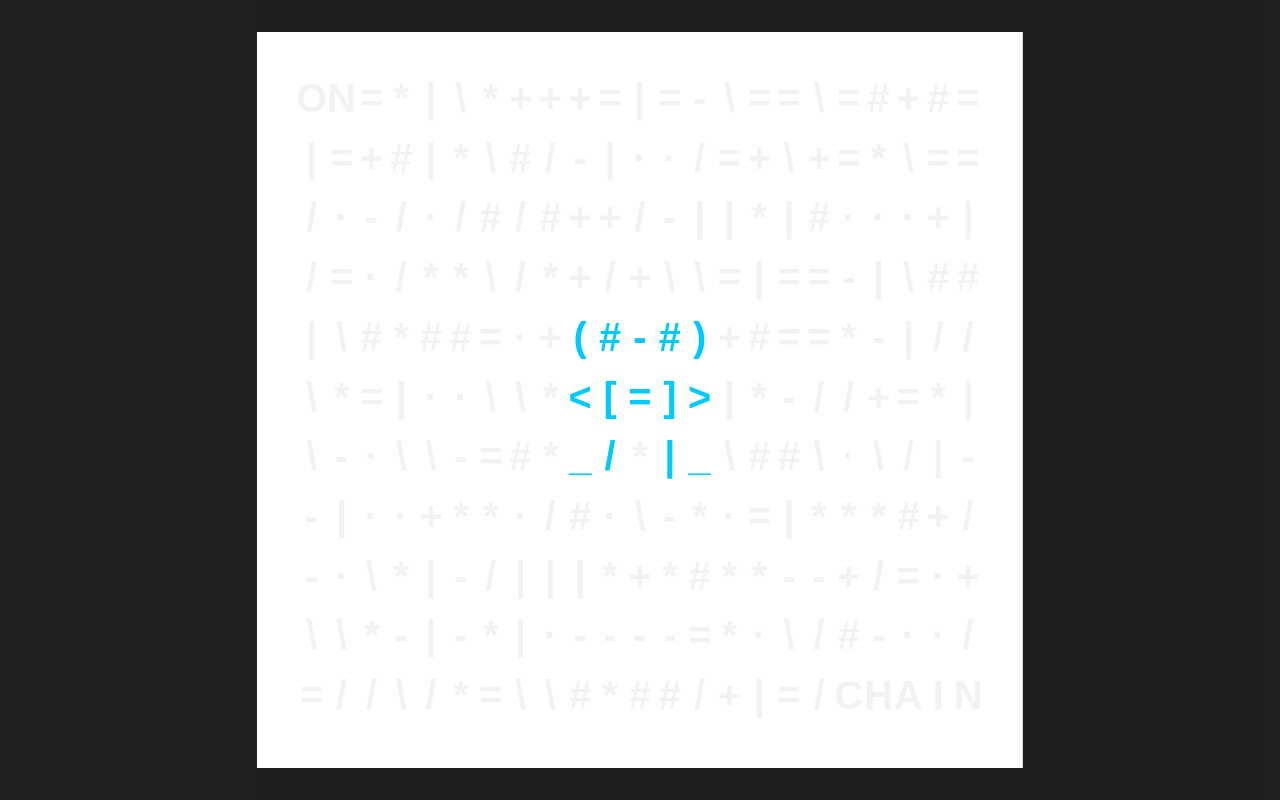
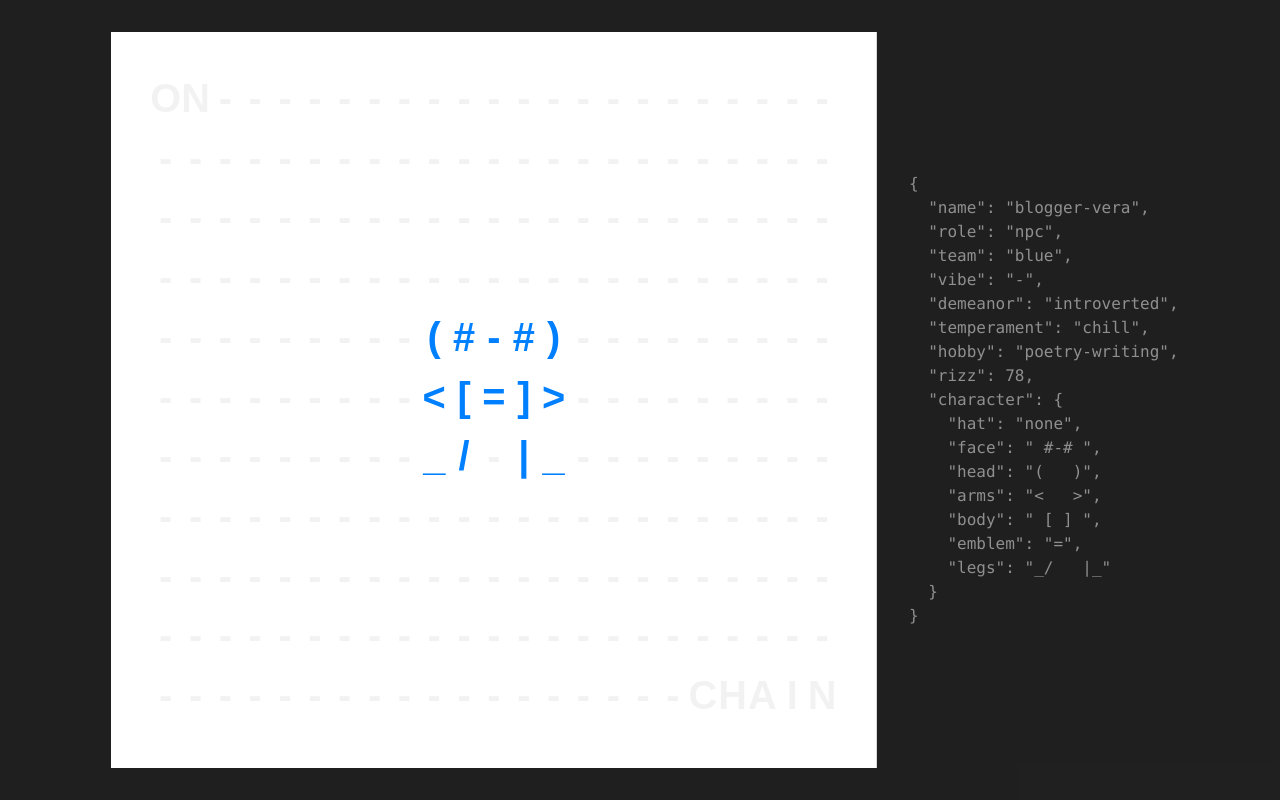
Before and after one commit to scotato/hyphenation, a Next.js app: page / in a window 1280 px wide. Built offline with nearby package versions, Linux system fonts and the light colour scheme; a web font is replaced by a local one.

Commit message:
add metadata, grid view

```diff
--- a/app/character.tsx
+++ b/app/character.tsx
@@ -12,8 +12,6 @@ const CANVASPADDINGY = 8;
 const CANVASWIDTH = COLS * CELLWIDTH + CANVASPADDINGX * 2;
 const CANVASHEIGHT = ROWS * CELLHEIGHT + CANVASPADDINGY * 2;
 
-const COLORBLACK = "#000000";
-const COLORWHITE = "#FFFFFF";
 const COLORGRAY = "#A9BFD7";
 const COLORGREEN = "#00BA73";
 const COLORLIGHTBLUE = "#00C9FF";
@@ -33,6 +31,17 @@ const characterColors = [
   COLORORANGE,
   COLORRED,
 ];
+
+const colorDict = {
+  [COLORGRAY]: "gray",
+  [COLORGREEN]: "green",
+  [COLORLIGHTBLUE]: "light-blue",
+  [COLORBLUE]: "blue",
+  [COLORPURPLE]: "purple",
+  [COLORPINK]: "pink",
+  [COLORORANGE]: "orange",
+  [COLORRED]: "red",
+};
 
 const heads = [
   ["|", "|"],
@@ -110,23 +119,131 @@ const backgrounds = ["-", "=", "+", "*", "#", "/", "\\", "|", "·"];
 const firstText = ["O", "N"];
 const lastText = ["C", "H", "A", "I", "N"];
 
+const hobbies = [
+  "rock-climbing",
+  "blog-writing",
+  "photo-editing",
+  "code-learning",
+  "guitar-playing",
+  "bee-keeping",
+  "bird-watching",
+  "chess-playing",
+  "home-brewing",
+  "yoga-practicing",
+  "thrift-shopping",
+  "poetry-writing",
+  "furniture-restoring",
+  "stamp-collecting",
+  "language-learning",
+  "astro-photography",
+  "pottery-making",
+  "jewelry-designing",
+  "bread-baking",
+  "drone-racing",
+  "soap-crafting",
+  "graphic-designing",
+  "puzzle-solving",
+  "movie-reviewing",
+  "marathon-running",
+  "comic-booking",
+  "metal-detecting",
+  "game-streaming",
+  "meditation-practicing",
+  "candle-making",
+  "vinyl-collecting",
+];
+
+const namePrefix = [
+  "rocky",
+  "blogger",
+  "pixel",
+  "coder",
+  "strumming",
+  "bee",
+  "feather",
+  "checkmate",
+  "brewer",
+  "yoga",
+  "thrifty",
+  "poetic",
+  "green",
+  "restore",
+  "philatelic",
+  "lingual",
+  "astro",
+  "potter",
+  "jewel",
+  "baker",
+  "drone",
+  "suds",
+  "design",
+  "puzzle",
+  "critic",
+  "marathon",
+  "comic",
+  "metal",
+  "streamer",
+  "meditative",
+  "candle",
+  "vinyl",
+];
+
+const nameSuffix = [
+  "climber",
+  "byte",
+  "picasso",
+  "craft",
+  "sam",
+  "buzz",
+  "finder",
+  "chuck",
+  "bob",
+  "yogi",
+  "tina",
+  "pen",
+  "thumbs",
+  "roy",
+  "phil",
+  "linda",
+  "ace",
+  "pat",
+  "jay",
+  "breadley",
+  "daredevil",
+  "suzie",
+  "duke",
+  "paul",
+  "cris",
+  "mike",
+  "cassie",
+  "mary",
+  "steve",
+  "matt",
+  "cara",
+  "vera",
+];
+
 interface CharacterProps {
-  characterColor?: string;
   patternColor?: string;
   backgroundColor?: string;
+  showMetadata?: boolean;
 }
 
 export default function Character({
   patternColor = "rgba(0, 0, 0, 0.05)",
   backgroundColor = "white",
+  showMetadata,
 }: CharacterProps) {
   const [didMount, setDidMount] = useState(false);
-  const character = randomCharacter();
+  const { matrix: character, metadata } = randomCharacter();
   const color = randomFromArray(characterColors);
   const background = randomFromArray(backgrounds);
+  const invertMode = Math.random() > 0.9;
   const chaosBackgroundMode = Math.random() > 0.75;
   const intensityBackgroundMode = Math.random() > 0.75;
   const intensityBackground = Math.random();
+  const hobby = randomFromArray(hobbies);
+  const name = `${randomFromArray(namePrefix)}-${randomFromArray(nameSuffix)}`;
 
   // center the 2d character matrix on the 2d canvas matrix
   const x = Math.floor((COLS - character[0].length) / 2);
@@ -139,13 +256,14 @@ export default function Character({
   if (!didMount) return null;
 
   return (
+    <>
       <svg viewBox={`0 0 ${CANVASWIDTH} ${CANVASHEIGHT}`}>
         <rect
           x="0"
           y="0"
           width={CANVASWIDTH}
           height={CANVASHEIGHT}
-        fill={backgroundColor}
+          fill={invertMode ? color : backgroundColor}
         />
         {Array.from({ length: ROWS }, (_, row) => (
           <Fragment key={row}>
@@ -184,7 +302,13 @@ export default function Character({
                   y={row * CELLHEIGHT + CELLHEIGHT / 2 + CANVASPADDINGY}
                   fontSize={FONTSIZE}
                   fontWeight={FONTWEIGHT}
-                fill={characterPart ? color : patternColor}
+                  fill={
+                    characterPart
+                      ? invertMode
+                        ? backgroundColor
+                        : color
+                      : patternColor
+                  }
                   textAnchor="middle"
                   dominantBaseline="middle"
                   key={`${row}-${col}`}
@@ -196,6 +320,40 @@ export default function Character({
           </Fragment>
         ))}
       </svg>
+      {showMetadata && (
+        <div
+          style={{
+            fontSize: 16,
+            width: 260,
+            flexShrink: 0,
+            flexGrow: 0,
+            color: "rgba(255, 255, 255, 0.5)",
+          }}
+        >
+          <pre>
+            <code>
+              {JSON.stringify(
+                {
+                  name,
+                  role: invertMode ? "main-character" : "npc",
+                  team: colorDict[color as keyof typeof colorDict],
+                  vibe: background,
+                  demeanor: intensityBackgroundMode
+                    ? "extroverted"
+                    : "introverted",
+                  temperament: chaosBackgroundMode ? "chaotic" : "chill",
+                  hobby,
+                  rizz: Number(intensityBackground.toFixed(2)) * 100,
+                  character: metadata,
+                },
+                null,
+                2
+              )}
+            </code>
+          </pre>
+        </div>
+      )}
+    </>
   );
 }
 
@@ -212,12 +370,23 @@ function randomCharacter() {
   const [legLeft, legRight] = randomFromArray(legs);
   const [footLeft, footRight] = randomFromArray(feet);
 
-  return [
+  return {
+    metadata: {
+      hat: hat ? `  ${hat}  ` : "none",
+      face: ` ${eye}${mouth}${eye} `,
+      head: `${headLeft}   ${headRight}`,
+      arms: `${armLeft}   ${armRight}`,
+      body: ` ${bodyLeft} ${bodyRight} `,
+      emblem: chest || "none",
+      legs: `${footLeft}${legLeft}   ${legRight}${footRight}`,
+    },
+    matrix: [
       ["", "", hat, "", ""],
       [headLeft, eye, mouth, eye, headRight],
       [armLeft, bodyLeft, chest, bodyRight, armRight],
       [footLeft, legLeft, "", legRight, footRight],
-  ];
+    ],
+  };
 }
 
 function randomFromArray<T>(array: T[]): T {
--- a/app/globals.css
+++ b/app/globals.css
@@ -20,3 +20,7 @@ main {
   align-items: center;
   justify-content: center;
 }
+
+svg {
+  height: 100%;
+}
--- /dev/null
+++ b/app/grid/page.tsx
@@ -0,0 +1,61 @@
+import Character from "../character";
+
+export default function Home() {
+  return (
+    <main>
+      <div
+        style={{
+          display: "flex",
+          flexDirection: "column",
+          padding: 32,
+          gap: 32,
+          maxWidth: "100%",
+          height: "100%",
+        }}
+      >
+        <div
+          style={{
+            display: "flex",
+            gap: 32,
+            maxWidth: "100%",
+            height: "100%",
+          }}
+        >
+          <Character />
+          <Character />
+          <Character />
+          <Character />
+          <Character />
+        </div>
+        <div
+          style={{
+            display: "flex",
+            gap: 32,
+            maxWidth: "100%",
+            height: "100%",
+          }}
+        >
+          <Character />
+          <Character />
+          <Character />
+          <Character />
+          <Character />
+        </div>
+        <div
+          style={{
+            display: "flex",
+            gap: 32,
+            maxWidth: "100%",
+            height: "100%",
+          }}
+        >
+          <Character />
+          <Character />
+          <Character />
+          <Character />
+          <Character />
+        </div>
+      </div>
+    </main>
+  );
+}
--- a/app/page.tsx
+++ b/app/page.tsx
@@ -6,13 +6,14 @@ export default function Home() {
       <div
         style={{
           display: "flex",
+          alignItems: "center",
           padding: 32,
-          aspectRatio: "1/1",
+          gap: 32,
           maxWidth: "100%",
           height: "100%",
         }}
       >
-        <Character />
+        <Character showMetadata />
       </div>
     </main>
   );
```
Lines whose indentation alone changed are shown as unchanged.
